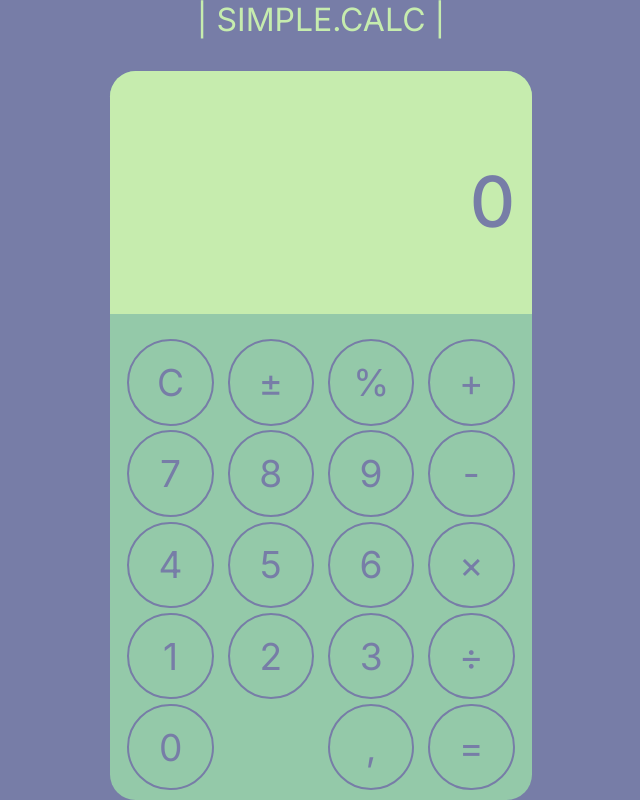
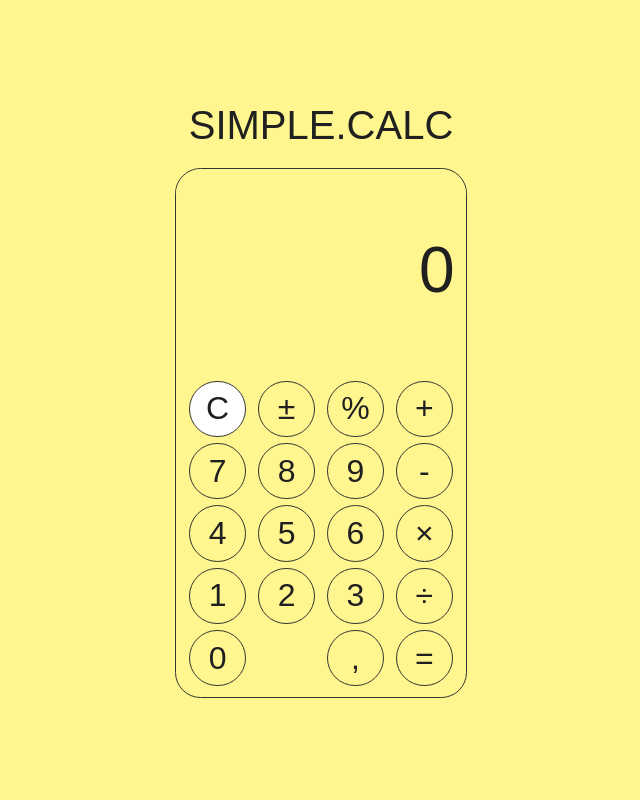
Before and after one commit to ArthurDenter/Calc, a plain HTML site: page index.html in a window 1280 px wide. Shown: the whole page, without its empty margins (319-959 px from the left). Drawn offline with Linux system fonts and the light colour scheme; a web font is replaced by a local one.

Commit message:
change color and font style Changes to be committed: 	modified:   index.html 	modified:   script.js 	modified:   styles.css

```diff
--- a/index.html
+++ b/index.html
@@ -9,7 +9,7 @@
 </head>
 
 <body>
-    <div class="headline">| SIMPLE.CALC |</div>
+    <div class="headline"><span id="hl1">simple</span><span id="hl2">.</span><span id="hl3">calc</span></div>
     <main class="calc_app">
         <section class="result">
             <div class="result_display">
--- a/script.js
+++ b/script.js
@@ -99,6 +99,31 @@ function maxNumberOfDigits(str, maxNumberOfDigits) {
   };
 };
 
+function getRandomInt(min, max) {
+  min = Math.ceil(min);
+  max = Math.floor(max);
+  return Math.floor(Math.random() * (max - min) + min); // The maximum is exclusive and the minimum is inclusive
+}
+
+function getRandomColor(int) {
+  switch (int) {
+    case 1:
+      return "#6DE15E";
+      break
+    case 2:
+      return "#82EEE5";
+      break
+    case 3:
+      return "#FF3769";
+      break
+    case 4:
+      return "#4838F5";
+      break
+    case 5:
+      return "#202020";
+  }
+}
+
 function backspaceStr(str) {
   return str.slice(0, str.length - 1);
 }
@@ -113,16 +138,16 @@ function swapCommaPoint(str) {
 
 function setButtonActive(id) {
   let button = document.getElementById(id);
-  button.style.backgroundColor = "#D5573B";
-  button.style.color = "#C6ECAE";
-  button.style.borderColor = "#C6ECAE";
+  button.style.backgroundColor = "#FFFFFF";
+  button.style.color = "#202020";
+  button.style.borderColor = "#333533";
 };
 
 function setButtonInactive(id) {
   let button = document.getElementById(id);
-  button.style.backgroundColor = "#94C9A9";
-  button.style.color = "#777DA7";
-  button.style.borderColor = "#777DA7";
+  button.style.backgroundColor = "#FFF68F";
+  button.style.color = "#202020";
+  button.style.borderColor = "#333533";
 }
 
 function tSeparator(str) {
@@ -164,10 +189,6 @@ function tSeparator(str) {
   else {
     return arrWithoutMinus.join("") + arrAfterComma.join("");
   };
-};
-
-function updateDisplay(str) {
-
 };
 
 function init() {
--- a/styles.css
+++ b/styles.css
@@ -1,4 +1,5 @@
-@import url('https://fonts.googleapis.com/css2?family=Inter:wght@400;500;600;700&display=swap');
+@import url("https://use.typekit.net/ava1qta.css");
+
 
 /* CSS HEX */
 /* --jasper: #d5573bff;
@@ -9,7 +10,7 @@
 
 body {
     box-sizing: border-box;
-    background-color:#777DA7;
+    background-color: #FFF68F;
     display: flex;
     flex-direction: column;
     justify-content: center;
@@ -17,29 +18,47 @@ body {
     width: 100vw;
     height: 100vh;
     margin: 0;
-    font-family: 'Inter', sans-serif;
+    font-family: tt-commons-pro, sans-serif;
+    font-weight: 400;
+    font-style: normal;
 
 }
 
 .calc_app {
-    width: 33vmax;
-    height: 66vmax;
-    background-color: #94C9A9;
+    aspect-ratio: 2.2/4;
+    height: 66%;
+    background-color: #FFF68F;
     display: grid;
     grid-template-rows: 1fr 1fr 1fr;
     border-radius: 2vmax;
+    border: 1px solid #333533;
 }
 
 .headline {
-    color: #C6ECAE;
-    font-size: 2em;
-    padding-bottom: 1em;
+    font-size: 2.5em;
+    padding-bottom: 0.5em;
+    font-family: tt-commons-pro, sans-serif;
+    font-weight: 300;
+    font-style: normal;
+    text-transform: uppercase;
+}
+
+#hl1 {
+    color: #202020;
+}
+
+#hl2 {
+    color: #202020;
+}
+
+#hl3 {
+    color: #202020;
 }
 
 .result {
-    grid-row: 1/2;
-    background-color: #C6ECAE;
-    color:  #777DA7;
+    grid-row: 1;
+    background-color: #FFF68F;
+    color: #202020;
     display: flex;
     align-items: end;
     justify-content: end;
@@ -47,22 +66,20 @@ body {
     border-top-right-radius: 2vmax 2vmax;
 }
 
-.result div{
+.result div {
     text-align: right;
-    /* height: 33%; */
     padding-right: 4%;
 }
 
-.result p{
-    font-family: 'Inter', sans-serif;
-    font-weight: 500;
-    font-size: 5.5vmax;
+.result p {
+    font-weight: 300;
+    font-style: normal;
+    font-size: 4em;
 }
 
 .input {
-    padding:3%;
-    padding-top:6%;
-    grid-row: 2/4;
+    padding: 3%;
+    grid-row: 2 / span 3;
     display: grid;
     grid-template-columns: 1fr 1fr 1fr 1fr;
     grid-template-rows: 1fr 1fr 1fr 1fr 1fr;
@@ -73,47 +90,49 @@ body {
 
 .input_operations_button,
 .input_numbers_button {
-    font-family: 'Inter', sans-serif;
-    border:none;
-    color: #777DA7;
-    /* padding: 5% 5%; */
+    font-style: normal;
+    font-weight: 200;
+    font-style: normal;
+    border: none;
+    color: #202020;
     text-align: center;
     text-decoration: none;
     display: inline-block;
-    font-size: 2.9vmax;
+    font-size: 2em;
     border-radius: 100%;
     display: flex;
-    width: 90%;
+    width: 85%;
     aspect-ratio: 1.0/1.0;
     justify-content: center;
     align-items: center;
 }
+
 .input_operations_button:focus,
 .input_numbers_button:focus {
-    color:#777DA7;
+    color: #202020;
     outline: none;
-    border: 2px solid #777DA7;
+    border: 1px solid #333533;
 }
 
-.input_operations_button{
-    background-color: #94C9A9;
-    border: 2px solid #777DA7;
+.input_operations_button {
+    background-color: #FFF68F;
+    border: 1px solid #333533;
 }
 
 .input_numbers_button {
     /* background-color: #D5573B; */
-    background-color: #94C9A9;
-    border: 2px solid #777DA7;
+    background-color: #FFF68F;
+    border: 1px solid #333533;
 }
 
 .input_operations_button:hover {
-    background-color: #C6ECAE;
-    color: #777DA7;
+    background-color: #FFFFFF;
+    color: #202020;
 }
 
 .input_numbers_button:hover {
-    background-color: #C6ECAE;
-    color: #777DA7;
+    background-color: #FFFFFF;
+    color: #202020;
 }
 
 #button_7 {
@@ -182,6 +201,7 @@ body {
 
 #button_free1 {
     grid-area: 1/1/1/2;
+    background-color: #FFFFFF;
 }
 
 #button_free2 {
```
